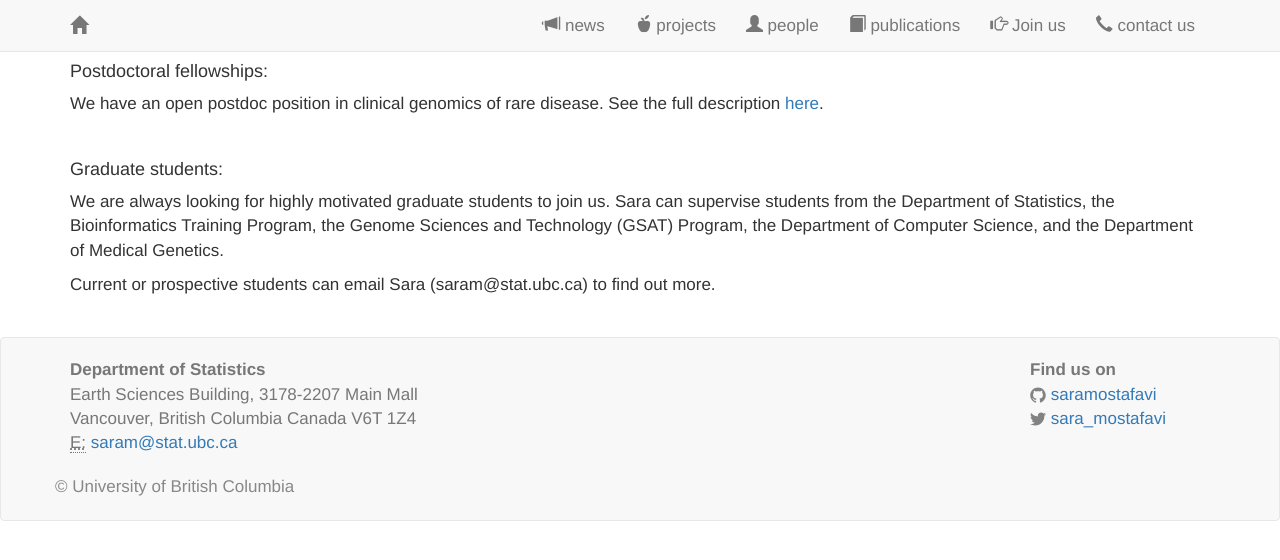
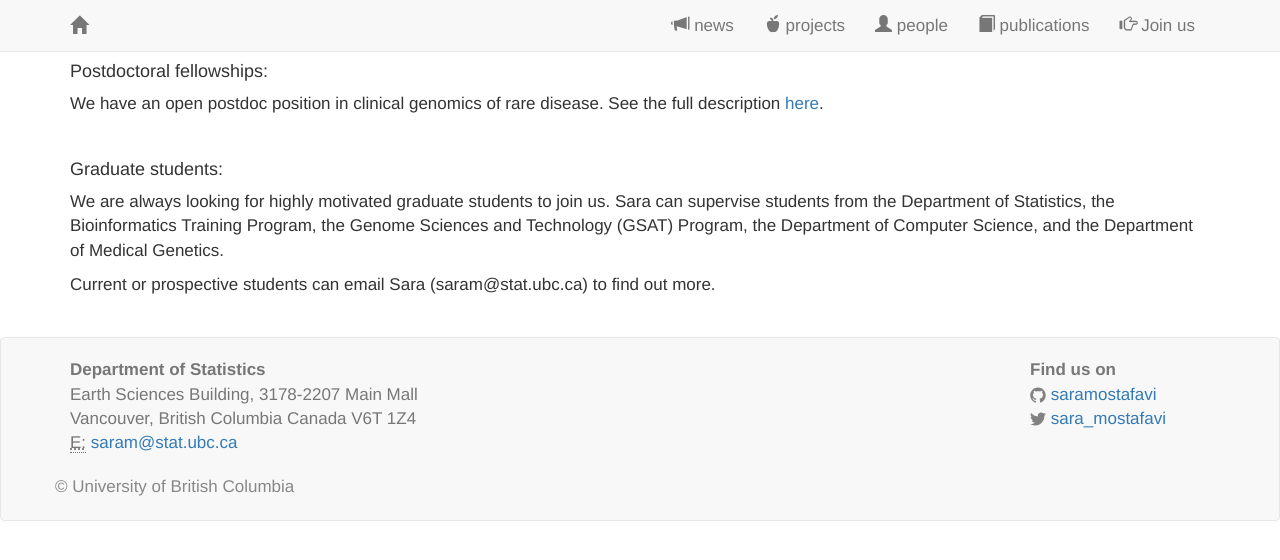
Before and after one commit to saramostafavi/saramostafavi.github.io, a Jekyll site: the page built from joinus.html, in a window 1280 px wide. Shown: the top 560 px of the page. Built offline with Jekyll 4.4.1, drawn with Linux system fonts in a browser that asks for light colours; nearby versions of some CDN libraries; a style sheet for code colours, icons or effects is not loaded.

Commit message:
Update header.html

```diff
--- a/_includes/header.html
+++ b/_includes/header.html
@@ -16,7 +16,7 @@
                 <li><a href="/people.html"><span class="glyphicon glyphicon-user" aria-hidden="true"></span> people</a></li>
                 <li><a href="/publications.html"><span class="glyphicon glyphicon-book" aria-hidden="true"></span> publications</a></li>
                 <li><a href="/joinus.html"><span class="glyphicon glyphicon-hand-right" aria-hidden="true"></span> Join us</a></li>
-                <li><a href="/contact.html"><span class="glyphicon glyphicon-earphone" aria-hidden="true"></span> contact us</a></li>
+                <!--<li><a href="/contact.html"><span class="glyphicon glyphicon-earphone" aria-hidden="true"></span> contact us</a></li>-->
             </ul>
         </div><!--/.nav-collapse -->
     </div>
```
